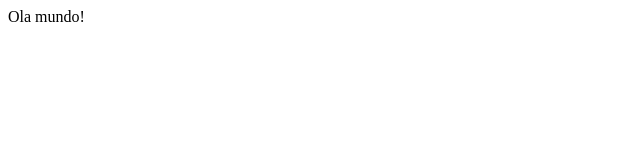
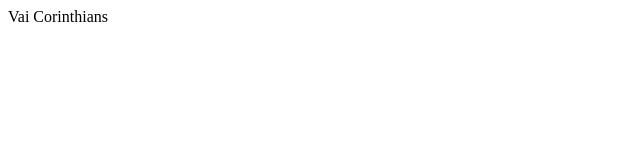
Before and after one commit to PedroTetsuo/ProjetoNovo2, a plain HTML site: page index.html in a window 1280 px wide. Shown: the full height of the page, 0-640 px from the left. Drawn offline with Linux system fonts and the light colour scheme.

Commit message:
Atualizado arquivo index

```diff
--- a/index.html
+++ b/index.html
@@ -5,6 +5,6 @@
 <title>Projeto Novo</title>
 </head>
 <body>
-Ola mundo!
+Vai Corinthians
 </body>
 </html>
```
